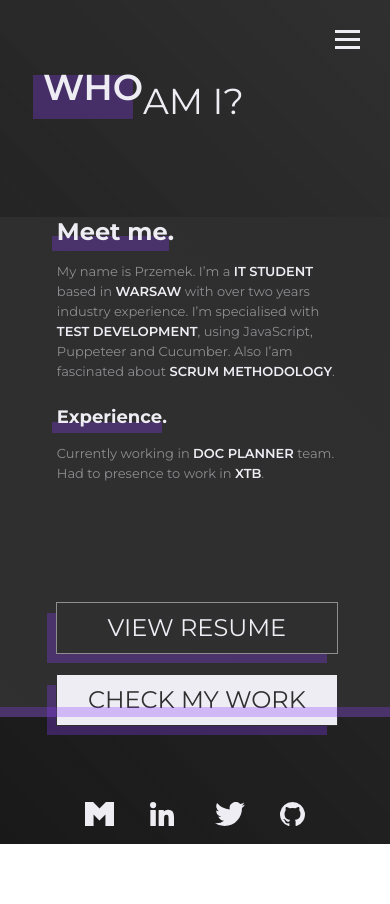
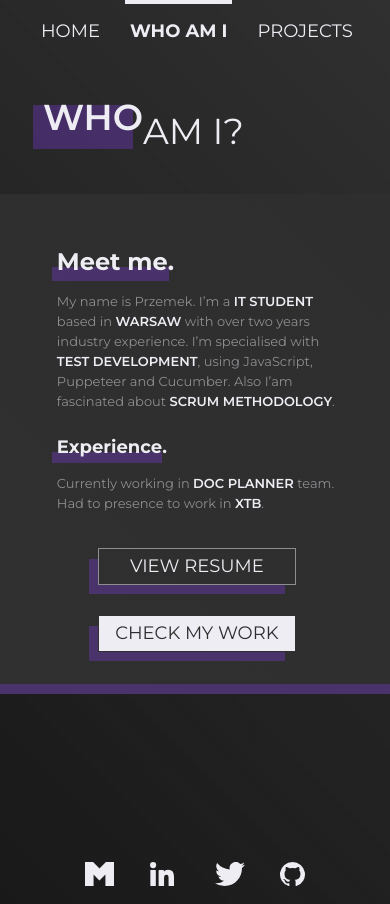
Before and after one commit to Kodziak/portflio, a Vue app: page / in a window 390 px wide. Both pictures are taken after a click on the button "GET TO KNOW ME". Before the commit the page ends 844 px from the top, so only its background shows below. Built offline with nearby package versions, Linux system fonts and the light colour scheme.

Commit message:
Fix problems with mobile look. Add handle disable button without link.

```diff
--- a/src/App.vue
+++ b/src/App.vue
@@ -1,13 +1,6 @@
 <template>
   <div id="app">
     <header>
-      <div class="menu__hamburger" v-on:click="handleHamburger">
-        <ul>
-          <li></li>
-          <li></li>
-          <li></li>
-        </ul>
-      </div>
       <div class="menu">
         <button class="menu-btn" v-for="btn in btns" :key="btn.id" v-on:click="selectComponent(btn.component)">
           {{ btn.name }}
@@ -100,29 +93,14 @@ export default {
       this.setComponent(component);
     },
     selectComponent: function(component) {
-      const menuHamburger = document.querySelector(".menu__hamburger");
       const menu = document.querySelector(".menu");
       const menuButtons = document.querySelectorAll(".menu-btn");
       menuButtons.forEach(() => {
-        menuHamburger.classList.remove("active");
         menu.classList.remove("active");
       });
 
       this.setMenuState(component);
       this.setComponent(component);
-    },
-
-    handleHamburger() {
-      const menuHamburger = document.querySelector(".menu__hamburger");
-      const menu = document.querySelector(".menu");
-
-      if (menuHamburger.classList.contains("active")) {
-        menuHamburger.classList.remove("active");
-        menu.classList.remove("active");
-      } else {
-        menuHamburger.classList.add("active");
-        menu.classList.add("active");
-      }
     }
   }
 };
@@ -156,9 +134,6 @@ body {
 }
 
 #app {
-  // height: 100vh;
-  // height: calc(var(--vh, 1vh) * 100);
-  // min-height: -webkit-fill-available;
   width: 100vw;
   mix-blend-mode: screen;
 }
@@ -169,18 +144,13 @@ header {
   grid-template-columns: 2% repeat(12, 7%) 2%;
   grid-column-gap: 1%;
 
-  @include mediaSmartfon {
-    display: flex;
-    flex-direction: column;
-  }
-
   .menu {
     grid-column: 3 / 13;
     justify-self: end;
-    // margin-top: 20px;
 
     @include mediaSmartfon {
-      display: none;
+      grid-column: 2 / 14;
+      justify-self: center;
     }
 
     &.active {
@@ -198,7 +168,6 @@ header {
       }
     }
 
-    @include mediaDesktop {
     &-btn--active:before {
       content: "";
       position: absolute;
@@ -208,7 +177,6 @@ header {
       right: 0;
       background: $text-basic-color;
       // TODO: Add effet on click. Old element - remove bar smoothly, clicked element add bar smoothly
-      }
     }
 
     &-btn--active {
@@ -221,6 +189,10 @@ header {
       padding: 20px 5px 10px;
       cursor: pointer;
 
+      @include mediaSmartfon {
+        font-size: 18px;
+      }
+
       &:hover {
         background: lighten($background-color, 10%);
         border-radius: 4px;
@@ -231,67 +203,7 @@ header {
       margin: 0 80px;
 
       @include mediaSmartfon {
-        margin: 50px 0;
-      }
-    }
-  }
-
-  .menu__hamburger {
-    align-self: flex-end;
-    width: 45px;
-    padding: 10px;
-    margin: 20px 20px 0 0;
-
-    @include mediaDesktop {
-      display: none;
-    }
-
-    ul {
-      width: 25px;
-      height: 19px;
-      list-style-type: none;
-      margin: 0;
-      padding: 0;
-      position: relative;
-
-      li {
-        position: absolute;
-        width: 25px;
-        height: 3px;
-        background: $text-basic-color;
-        transform: rotate(0deg);
-
-        &:nth-child(2) {
-          top: 8px;
-        }
-
-        &:last-child {
-          top: 16px;
-        }
-      }
-    }
-
-    &.active {
-      z-index: 100;
-
-      ul {
-        li {
-          transition: all 1s ease;
-        }
-
-        li:first-child {
-          transform: rotate(45deg);
-          top: 10px;
-        }
-
-        li:nth-child(2) {
-          display: none;
-        }
-
-        li:last-child {
-          top: 10px;
-          transform: rotate(135deg);
-        }
+        margin: 0 20px;
       }
     }
   }
--- a/src/components/LinkedButton.vue
+++ b/src/components/LinkedButton.vue
@@ -1,7 +1,10 @@
 <template>
-  <a target="_blank" v-bind:href="btn.link" rel="noopener noreferrer" class="btn" v-bind:class="btn.class">
+  <a v-if="btn.link" target="_blank" v-bind:href="btn.link" rel="noopener noreferrer" class="btn" v-bind:class="btn.class">
     <slot></slot>
   </a>
+  <div v-else class="btn" v-bind:class="btn.class">
+    <slot></slot>
+  </div>
 </template>
 
 <script>
--- a/src/components/Tag.vue
+++ b/src/components/Tag.vue
@@ -24,5 +24,9 @@ export default {
   margin: 0 5px;
   border-radius: 2px;
   text-transform: uppercase;
+
+  @include mediaSmartfon {
+    font-size: 9px;
+  }
 }
 </style>
--- a/src/configs/_buttons.scss
+++ b/src/configs/_buttons.scss
@@ -7,6 +7,12 @@
   cursor: pointer;
   transition: all 0.4s ease;
   position: relative;
+
+  @include mediaSmartfon {
+    width: 196px;
+    line-height: 35px;
+    font-size: 18px;
+  }
 
   &:after {
     @include shadow;
@@ -31,4 +37,15 @@
       background: $background-color;
     }
   }
+
+  &--inactive {
+    border: 0.5px solid #999999;
+    background-color: #cccccc;
+    color: #666666;
+    cursor: not-allowed;
+
+    &:hover {
+      background-color: #cccccc;
+    }
+  }
 }
--- a/src/configs/_config.scss
+++ b/src/configs/_config.scss
@@ -7,13 +7,19 @@ $white: #fff;
 $black: #000;
 
 @mixin mediaDesktop {
-  @media screen and (min-width: 1051px) {
+  @media screen and (min-width: 1151px) {
     @content;
   }
 }
 
 @mixin mediaSmartfon {
-  @media screen and (min-width: 100px) and (max-width: 1050px) {
+  @media screen and (min-width: 100px) and (max-width: 1150px) {
+    @content;
+  }
+}
+
+@mixin buttons {
+  @media screen and (max-width: 1250px) {
     @content;
   }
 }
--- a/src/views/Projects.vue
+++ b/src/views/Projects.vue
@@ -23,57 +23,39 @@ export default {
     return {
       projects: [
         {
-          title: "PORTFOLIO",
+          title: "Portfolio",
           description: "Personal website to introduce myself. My look over the design and developing.",
           img: "./portfolio.png",
-          tags: ["javascript", "vue", "scss"],
+          tags: ["javascript", "vue", "scss", "adobe Xd"],
           btns: [
             {
-              name: "VIEW RESUME",
+              name: "VIEW CODE",
               type: "btn--secondary",
-              link: "./CV_Przemyslaw_Paczoski.pdf"
+              link: "https://www.github.com/kodziak/portfolio"
             },
             {
-              name: "CHECK MY WORK",
+              name: "VIEW DEMO",
               type: "btn--primary",
-              component: "Projects"
+              link: "https://www.ppaczoski.pl"
             }
           ]
         },
         {
-          title: "DAILY NEWS",
-          description: "Information website where user/client can follow the newest information from QA world.",
-          img: "./cat.jpg",
-          tags: ["javascript", "vue", "scss"],
+          title: "HomePage",
+          description:
+            "An browser extension which replace default homepage. Build to cover my needs when starting browsering an internet.",
+          img: "./work_in_progress.png",
+          tags: ["javascript", "adobe Xd"],
           btns: [
             {
-              name: "VIEW RESUME",
-              type: "btn--secondary",
-              link: "./CV_Przemyslaw_Paczoski.pdf"
+              name: "VIEW CODE",
+              type: "btn--secondary btn--inactive",
+              link: ""
             },
             {
-              name: "CHECK MY WORK",
-              type: "btn--primary",
-              component: "Projects"
-            }
-          ]
-        },
-        {
-          title: "BLOG",
-          description:
-            "A personal blog. The whole idea comes to share experience learning automation tests scripts and programming.",
-          img: "./blog.jpg",
-          tags: ["javascript", "vue", "scss"],
-          btns: [
-            {
-              name: "VIEW RESUME",
-              type: "btn--secondary",
-              link: "./CV_Przemyslaw_Paczoski.pdf"
-            },
-            {
-              name: "CHECK MY WORK",
-              type: "btn--primary",
-              component: "Projects"
+              name: "VIEW DEMO",
+              type: "btn--primary btn--inactive",
+              link: ""
             }
           ]
         }
@@ -87,6 +69,12 @@ export default {
 @import "../configs/_config";
 
 .project {
+  min-height: calc(var(--vh, 1vh) * 90);
+
+  @include mediaSmartfon {
+    margin-bottom: 60px;
+  }
+
   .wrapper--grid {
     height: 9vh;
     grid-template-rows: 20% 70%;
@@ -94,6 +82,7 @@ export default {
 
     @include mediaSmartfon {
       grid-column-start: 1;
+      margin-top: 30px;
     }
   }
 
@@ -117,6 +106,16 @@ export default {
 
     .project-card {
       margin: 100px 0;
+
+      @include mediaSmartfon {
+        margin: 30px 0;
+
+        &__tags {
+          display: flex;
+          flex-direction: row;
+          justify-content: center;
+        }
+      }
     }
   }
 }
--- a/src/views/WhoAmI.vue
+++ b/src/views/WhoAmI.vue
@@ -6,20 +6,20 @@
     <div class="whoami__content">
       <h3>Meet me.</h3>
       <p>
-        My name is Przemek. I’m a <span>IT STUDENT</span> based in <span>WARSAW</span> with over two years industry experience.
-        I’m specialised with <span>TEST DEVELOPMENT</span>, using JavaScript, Puppeteer and Cucumber. Also I’am fascinated about
-        <span>SCRUM METHODOLOGY</span>.
+        My name is Przemek. I’m a <span>IT student</span> based in <span>warsaw</span> with over two years industry experience.
+        I’m specialised with <span>test development</span>, using JavaScript, Puppeteer and Cucumber. Also I’am fascinated about
+        <span>SCRUM methodology</span>.
       </p>
       <h4>Experience.</h4>
       <p>
         Currently working in <span>DOC PLANNER</span> team.<br />
         Had to presence to work in <span>XTB</span>.
       </p>
-    </div>
-    <div class="whoami__buttons">
-      <div v-for="(btn, index) in btns" :key="index">
-        <LinkedButton v-if="btn.link" :btn="btn" :class="btn.type">{{ btn.name }}</LinkedButton>
-        <Button v-else :btn="btn" :class="btn.type" @componentFromChildren="handleComponent">{{ btn.name }}</Button>
+      <div class="whoami__buttons">
+        <div v-for="(btn, index) in btns" :key="index">
+          <LinkedButton v-if="btn.link" :btn="btn" :class="btn.type">{{ btn.name }}</LinkedButton>
+          <Button v-else :btn="btn" :class="btn.type" @componentFromChildren="handleComponent">{{ btn.name }}</Button>
+        </div>
       </div>
     </div>
     <img src="../assets/guy_youre_looking_for.svg" alt="Nothing" />
@@ -63,6 +63,10 @@ export default {
 <style lang="scss">
 @import "../configs/_config";
 .whoami {
+  @include mediaSmartfon {
+    margin-bottom: 60px;
+  }
+
   &.wrapper--background {
     &:before {
       height: 500px;
@@ -72,12 +76,27 @@ export default {
     &:after {
       bottom: calc(100% - 23% - 500px);
     }
+
+    @include mediaSmartfon {
+      &:before {
+        top: 20%;
+      }
+
+      &:after {
+        bottom: calc(100% - 20% - 500px);
+      }
+    }
   }
 
   &__header {
     grid-column: 3 / 13;
     grid-row: 2 / 2;
+
+    @include mediaSmartfon {
+      margin-top: 30px;
+    }
   }
+
   h2 {
     position: relative;
     display: inline-block;
@@ -109,13 +128,13 @@ export default {
 
   &__content {
     grid-column: 3 / 8;
-    grid-row: 5 / 9;
+    grid-row: 5 / 12;
 
     @include mediaSmartfon {
       grid-row: 5 / 9;
       width: 280px;
       justify-self: center;
-      align-self: end;
+      // align-self: end;
     }
 
     h3 {
@@ -150,6 +169,7 @@ export default {
       span {
         color: $text-basic-color;
         font-weight: 600;
+        text-transform: uppercase;
       }
     }
 
@@ -159,20 +179,36 @@ export default {
   }
 
   &__buttons {
-    grid-column: 3 / 8;
-    grid-row: 9 / 13;
+    margin-top: 30px;
     display: flex;
 
-    a {
-      margin-right: 40px;
+    @include buttons {
+      flex-direction: column;
+    }
+
+    div:first-child {
+      margin: 5px 30px 5px 0;
+
+      @include mediaSmartfon {
+        margin: 5px;
+      }
+    }
+
+    div:last-child {
+      margin: 5px 5px 5px 0;
+      z-index: 2;
+
+      @include mediaSmartfon {
+        margin: 5px;
+      }
     }
 
     @include mediaSmartfon {
-      grid-column: 3 / 13;
-      grid-row: 10 / 13;
       flex-direction: column;
-      justify-self: center;
-      align-self: end;
+
+      div {
+        align-self: center;
+      }
 
       a {
         margin: 0 0 20px 0;
```
Also changed, not shown: src/components/Project_card.vue (+52 -2 lines), src/views/Home.vue (+31 -13 lines), public/work_in_progress.png (added). Lines whose indentation alone changed are shown as unchanged.
